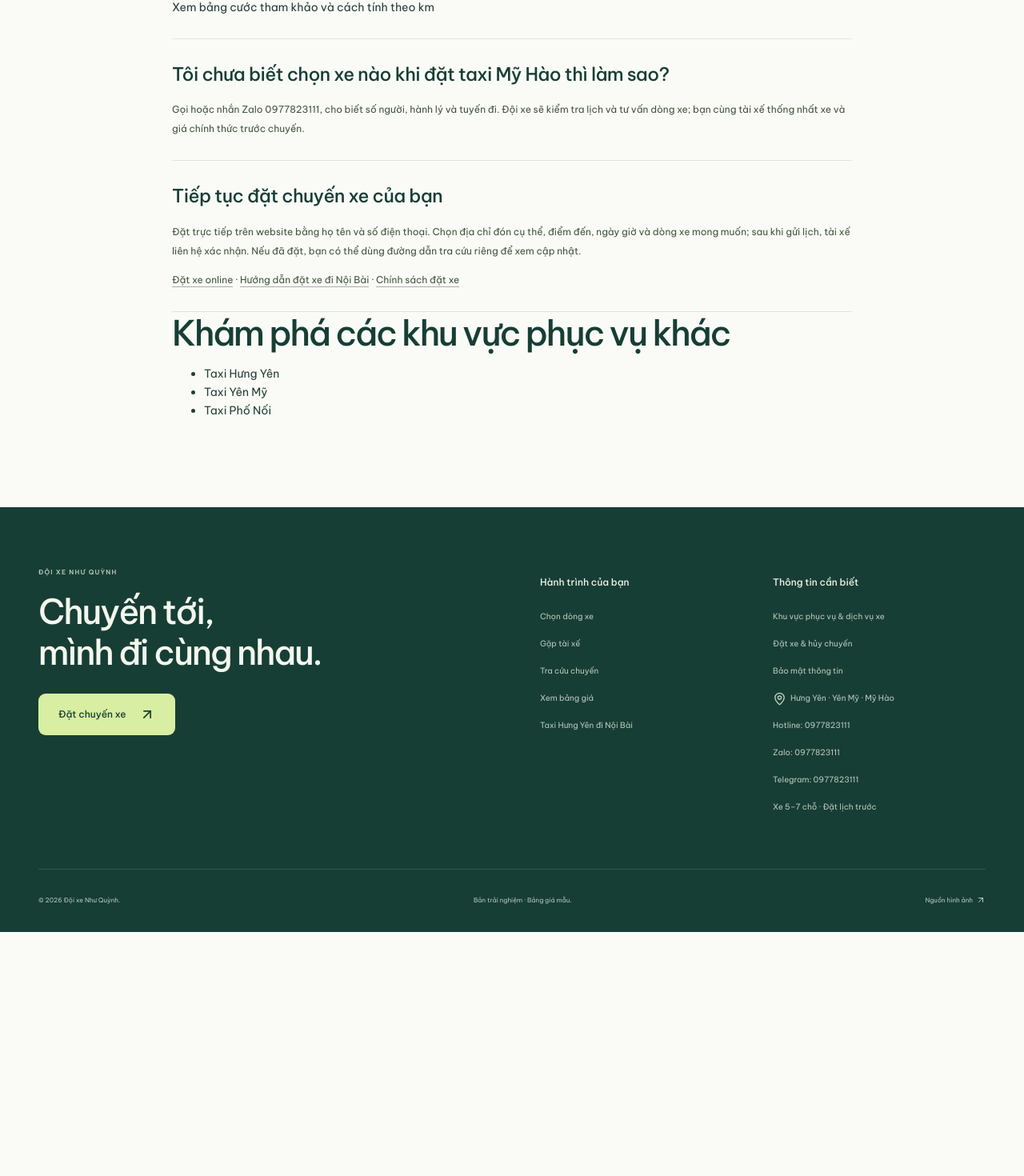
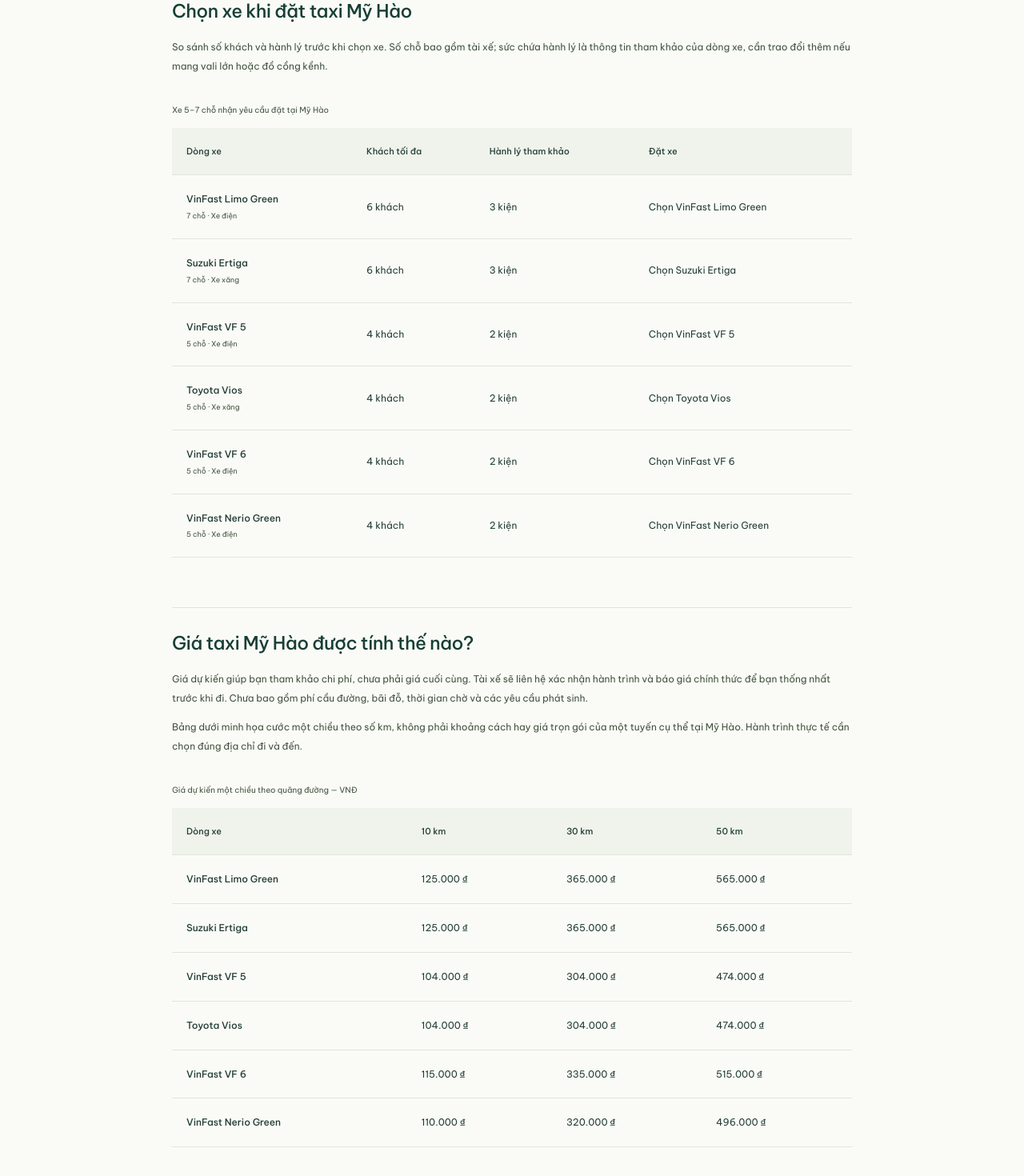
Before and after one commit to tunglam20895/doixenq, a Next.js app: page /taxi-my-hao in a window 1280 px wide. Shown: the part 1153-2623 px from the top of the page at 80% size. Before the commit the page ends 2318 px from the top, so only its background shows below. Built offline with nearby package versions, Linux system fonts and the light colour scheme.

Commit message:
Improve local taxi guides with vehicle and fare comparisons

```diff
--- a/components/Home.tsx
+++ b/components/Home.tsx
@@ -373,7 +373,7 @@ export default function Home({ drivers }: { drivers: PublicDriver[] }) {
                 <h3>
                   <Link href={area.href}>{area.label}</Link>
                 </h3>
-                <p>Xem điểm đón, cách đặt xe và thông tin giá dự kiến.</p>
+                <p>{area.summary}</p>
               </article>
             ))}
           </div>
--- a/components/Shell.tsx
+++ b/components/Shell.tsx
@@ -14,6 +14,7 @@ import {
   Send,
   MessageCircle,
 } from "lucide-react";
+import { taxiAreaLinks } from "@/lib/service-areas";
 import { CONTACT } from "@/lib/contact";
 import { usePathname } from "next/navigation";
 export function Header() {
@@ -99,6 +100,11 @@ export function Footer() {
             <div>
               <h3>Thông tin cần biết</h3>
               <Link href="/dich-vu">Khu vực phục vụ & dịch vụ xe</Link>
+              {taxiAreaLinks.map((area) => (
+                <Link href={area.href} key={area.href}>
+                  {area.label}
+                </Link>
+              ))}
               <Link href="/chinh-sach">Đặt xe & hủy chuyến</Link>
               <Link href="/chinh-sach#bao-mat">Bảo mật thông tin</Link>
               <span className="footer-location">
--- a/components/TaxiAreaPage.tsx
+++ b/components/TaxiAreaPage.tsx
@@ -1,5 +1,7 @@
 import type { Metadata } from "next";
 import Link from "next/link";
+import { VEHICLES, money } from "@/lib/data";
+import { calculateFare } from "@/lib/pricing";
 import { CONTACT } from "@/lib/contact";
 import { ESTIMATED_FARE_NOTE, FARE_EXCLUSIONS } from "@/lib/fare-copy";
 import { siteUrl } from "@/lib/site";
@@ -7,7 +9,10 @@ import { taxiAreas, type TaxiArea } from "@/lib/taxi-areas";
 
 export function taxiAreaMetadata(area: TaxiArea): Metadata {
   return {
-    title: area.title,
+    title:
+      area.slug === "taxi-pho-noi"
+        ? area.title
+        : `Taxi ${area.name} 5–7 chỗ — đặt xe & giá dự kiến`,
     description: area.description,
     alternates: { canonical: `/${area.slug}` },
     openGraph: {
@@ -63,22 +68,108 @@ export default function TaxiAreaPage({ area }: { area: TaxiArea }) {
         <Link href="/dat-xe" className="btn btn-primary">
           Chọn địa chỉ đón & xem giá dự kiến
         </Link>
+        <nav aria-label="Thông tin đặt xe">
+          <ul>
+            <li>
+              <a href="#chon-xe">Chọn dòng xe và sức chứa</a>
+            </li>
+            <li>
+              <a href="#gia-du-kien">Xem giá dự kiến theo km</a>
+            </li>
+            <li>
+              <a href="#hoi-dap">Câu hỏi trước khi đặt</a>
+            </li>
+          </ul>
+        </nav>
         {area.sections.map((section) => (
           <article key={section.title}>
             <h2>{section.title}</h2>
             <p>{section.text}</p>
           </article>
         ))}
-        <article>
+        <article id="chon-xe">
+          <h2>Chọn xe khi đặt taxi {area.name}</h2>
+          <p>
+            So sánh số khách và hành lý trước khi chọn xe. Số chỗ bao gồm tài
+            xế; sức chứa hành lý là thông tin tham khảo của dòng xe, cần trao
+            đổi thêm nếu mang vali lớn hoặc đồ cồng kềnh.
+          </p>
+          <div className="price-table-wrap">
+            <table className="price-table">
+              <caption>Xe 5–7 chỗ nhận yêu cầu đặt tại {area.name}</caption>
+              <thead>
+                <tr>
+                  <th scope="col">Dòng xe</th>
+                  <th scope="col">Khách tối đa</th>
+                  <th scope="col">Hành lý tham khảo</th>
+                  <th scope="col">Đặt xe</th>
+                </tr>
+              </thead>
+              <tbody>
+                {VEHICLES.map((vehicle) => (
+                  <tr key={vehicle.id}>
+                    <th scope="row">
+                      {vehicle.name}
+                      <span>
+                        {vehicle.seats} chỗ ·{" "}
+                        {vehicle.electric ? "Xe điện" : "Xe xăng"}
+                      </span>
+                    </th>
+                    <td>{vehicle.passengers} khách</td>
+                    <td>{vehicle.luggage} kiện</td>
+                    <td>
+                      <Link href={`/dat-xe?vehicle=${vehicle.id}`}>
+                        Chọn {vehicle.name}
+                      </Link>
+                    </td>
+                  </tr>
+                ))}
+              </tbody>
+            </table>
+          </div>
+        </article>
+        <article id="gia-du-kien">
           <h2>Giá taxi {area.name} được tính thế nào?</h2>
           <p>
             {ESTIMATED_FARE_NOTE} {FARE_EXCLUSIONS}
           </p>
+          <p>
+            Bảng dưới minh họa cước một chiều theo số km, không phải khoảng cách
+            hay giá trọn gói của một tuyến cụ thể tại {area.name}. Hành trình
+            thực tế cần chọn đúng địa chỉ đi và đến.
+          </p>
+          <div className="price-table-wrap">
+            <table className="price-table">
+              <caption>Giá dự kiến một chiều theo quãng đường — VNĐ</caption>
+              <thead>
+                <tr>
+                  <th scope="col">Dòng xe</th>
+                  {[10, 30, 50].map((km) => (
+                    <th scope="col" key={km}>
+                      {km} km
+                    </th>
+                  ))}
+                </tr>
+              </thead>
+              <tbody>
+                {VEHICLES.map((vehicle) => (
+                  <tr key={vehicle.id}>
+                    <th scope="row">{vehicle.name}</th>
+                    {[10, 30, 50].map((km) => (
+                      <td key={km}>
+                        {money(calculateFare(vehicle.id, km).total)}
+                      </td>
+                    ))}
+                  </tr>
+                ))}
+              </tbody>
+            </table>
+          </div>
           <Link href="/bang-gia">
             Xem bảng cước tham khảo và cách tính theo km
           </Link>
         </article>
-        <article>
+        <article id="hoi-dap">
           <h2>{area.question}</h2>
           <p>{area.answer}</p>
         </article>
--- a/lib/service-areas.ts
+++ b/lib/service-areas.ts
@@ -11,8 +11,24 @@ export const serviceAreas = [
 export const serviceAreaText = serviceAreas.join(", ");
 
 export const taxiAreaLinks = [
-  { href: "/taxi-hung-yen", label: "Taxi Hưng Yên" },
-  { href: "/taxi-yen-my", label: "Taxi Yên Mỹ" },
-  { href: "/taxi-my-hao", label: "Taxi Mỹ Hào" },
-  { href: "/taxi-pho-noi", label: "Taxi Phố Nối" },
+  {
+    href: "/taxi-hung-yen",
+    label: "Taxi Hưng Yên",
+    summary: "So sánh xe 5–7 chỗ, cước dự kiến và các khu vực nhận đón.",
+  },
+  {
+    href: "/taxi-yen-my",
+    label: "Taxi Yên Mỹ",
+    summary: "Hẹn giờ đi Hà Nội, Nội Bài hoặc khứ hồi từ Yên Mỹ.",
+  },
+  {
+    href: "/taxi-my-hao",
+    label: "Taxi Mỹ Hào",
+    summary: "Chọn xe theo số người và hành lý, đón tại nhà hoặc nơi làm việc.",
+  },
+  {
+    href: "/taxi-pho-noi",
+    label: "Taxi Phố Nối",
+    summary: "Xác định điểm hẹn, đi Yên Mỹ, Mỹ Hào hoặc sân bay.",
+  },
 ] as const;
```
Also changed, not shown: 1 other file (tests, documents, lock files or other folders).
